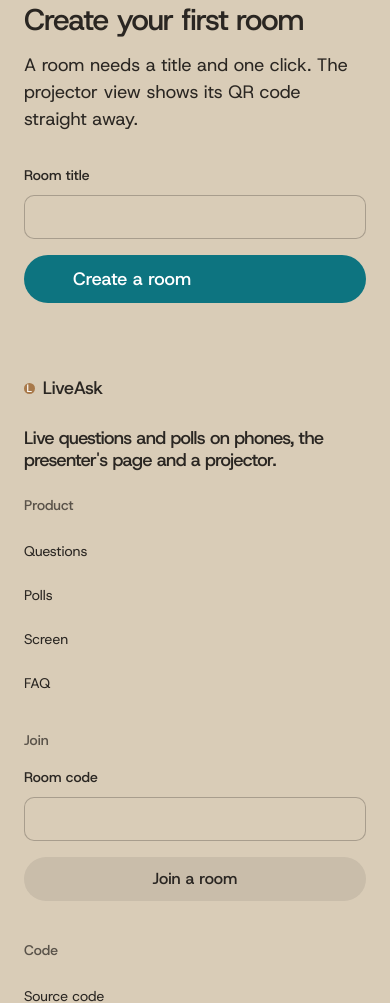
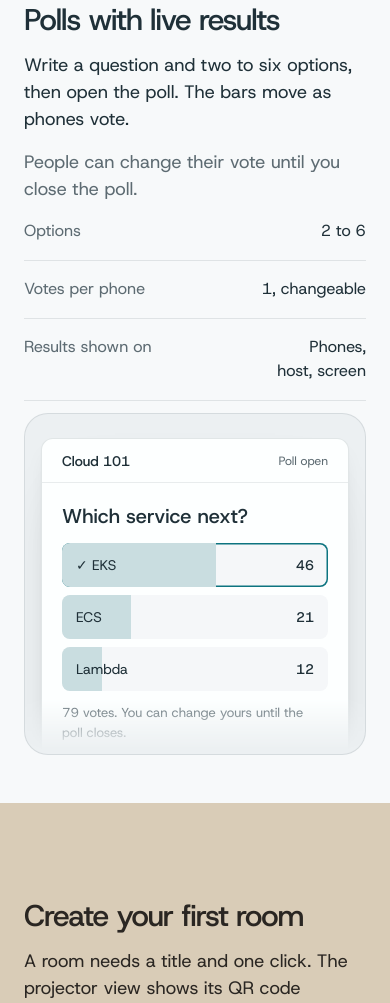
Before and after one commit to vuongnguyen-se/liveask, a plain HTML site: page app/liveask/static/index.html in a window 390 px wide. Shown: the part 3469-4472 px from the top of the page. Drawn offline with Linux system fonts and the light colour scheme.

Commit message:
feat(landing): add the polls section beside a phone's poll card
Text on the left with three plain facts, the phone's poll card with live bars on
the right. Layout check: no findings at 1440, 1024, 820, 768 and 390.

Task: UI-03

Co-Authored-By: Claude Sonnet 5.5 <noreply@anthropic.com>

```diff
--- a/app/liveask/static/index.html
+++ b/app/liveask/static/index.html
@@ -234,6 +234,45 @@
       </div>
     </div>
   </section>
+
+  <section class="section" id="polls" aria-labelledby="polls-h">
+    <div class="wrap">
+      <div class="grid grid--top">
+        <div class="span-5 stack-4">
+          <h2 id="polls-h">Polls with live results</h2>
+          <p class="t-lead">Write a question and two to six options, then open the poll. The bars move as phones vote.</p>
+          <p class="t-lead muted">People can change their vote until you close the poll.</p>
+          <ul class="rows rows--spec">
+            <li><span class="rows__name">Options</span><span class="rows__value">2 to 6</span></li>
+            <li><span class="rows__name">Votes per phone</span><span class="rows__value">1, changeable</span></li>
+            <li><span class="rows__name">Results shown on</span><span class="rows__value">Phones, host, screen</span></li>
+          </ul>
+        </div>
+        <div class="frame frame--split span-6 start-7">
+          <div class="stage stage--fade-br">
+            <div class="at-corner to-edge" style="--ax:56px;--ay:56px" role="img" aria-label="A poll on a phone: Which service next, with three options and bars showing 46, 21 and 12 votes, the first one chosen">
+              <div class="ui ui-panel pv">
+                <div class="pv__bar"><span>Cloud 101</span><span class="pv__muted">Poll open</span></div>
+                <div class="pv__body">
+                  <p class="pv__q">Which service next?</p>
+                  <ul class="pv__opts">
+                    <li class="pv__on" style="--w:58%"><span>&#10003; EKS</span><b>46</b></li>
+                    <li style="--w:26%"><span>ECS</span><b>21</b></li>
+                    <li style="--w:15%"><span>Lambda</span><b>12</b></li>
+                  </ul>
+                  <p class="pv__meta">79 votes. You can change yours until the poll closes.</p>
+                  <ul class="pv__opts pv__opts--next">
+                    <li style="--w:0%"><span>Kubernetes basics</span><b>0</b></li>
+                    <li style="--w:0%"><span>Databases on AWS</span><b>0</b></li>
+                  </ul>
+                </div>
+              </div>
+            </div>
+          </div>
+        </div>
+      </div>
+    </div>
+  </section>
 </main>
 
 <footer class="footer footer--statement closing" id="contact" aria-labelledby="close-h">
--- a/app/liveask/static/landing.css
+++ b/app/liveask/static/landing.css
@@ -65,3 +65,18 @@
 .qv__off .qv__text { color: var(--u-muted); }
 .qv__off .qv__vote { opacity: .55; }
 .qv__done .qv__text { text-decoration: line-through; text-decoration-color: var(--u-muted); color: var(--u-muted); }
+
+/* ---- polls: the phone's poll card ---- */
+.pv { width: min(100%, 420px); font-size: 14px; color: var(--u-ink); }
+.pv__bar { display: flex; justify-content: space-between; align-items: center; height: 44px; padding: 0 20px; border-bottom: 1px solid var(--u-line); font-weight: 500; }
+.pv__muted { color: var(--u-muted); font-weight: 400; font-size: 12px; }
+.pv__body { padding: 20px; }
+.pv__q { margin: 0 0 14px; font-size: 20px; line-height: 1.3; font-weight: 500; }
+.pv__opts { list-style: none; margin: 0; padding: 0; display: grid; gap: 8px; }
+.pv__opts li { position: relative; display: flex; justify-content: space-between; padding: 12px 14px; border-radius: var(--u-r2); background: var(--u-fill); overflow: hidden; }
+.pv__opts li::before { content: ""; position: absolute; inset: 0 auto 0 0; width: var(--w); background: var(--u-tint-2); }
+.pv__opts li > * { position: relative; }
+.pv__on { box-shadow: inset 0 0 0 1.5px var(--u-accent); }
+.pv__opts b { font-weight: 500; }
+.pv__meta { margin: 12px 0 20px; color: var(--u-muted); font-size: 13px; }
+.pv__opts--next { opacity: .9; }
```
